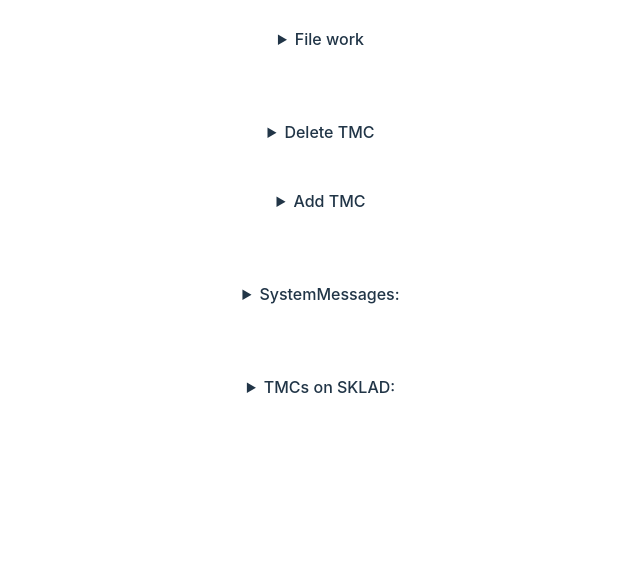
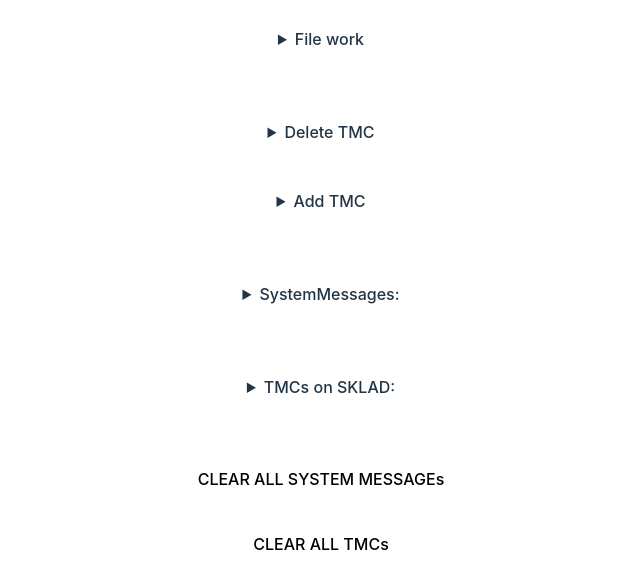
Before and after one commit to serjG901/sklad, a React (Vite) app: page / in a window 1280 px wide. Shown: the top 588 px of the page, without its empty margins (319-959 px from the left). Built offline with nearby package versions, Linux system fonts and the light colour scheme.

Commit message:
Update App.tsx

```diff
--- a/src/App.tsx
+++ b/src/App.tsx
@@ -10,13 +10,15 @@ import UpdateTmc from "./components/updateTmc/updateTmc";
 import FileWork from "./components/fileWork/fileWork";
 
 function App() {
-    const [tmcs, addTmc, deleteTmc, systemMessages, deleteMessage] =
+    const [tmcs, addTmc, deleteTmc, clearAllTmcs, systemMessages, deleteMessage, clearAllSystemMessages] =
         useSkladStore((state) => [
             state.tmcs,
             state.addTmc,
             state.deleteTmc,
+            state.clearAllTmcs,
             state.systemMessages,
             state.deleteMessage,
+            state.clearAllSystemMessages,
         ]);
 
     const [updateTmcForIN, setUpdateTmcForIN] = useState<number | null>(null);
@@ -44,6 +46,13 @@ function App() {
             <br />
             <br />
             <TmcTable tmcs={tmcs} setUpdateTmcForIN={setUpdateTmcForIN} />
+            <br />
+            <br />
+            <button type="button" onClick={() => clearAllSystemMessages()}>CLEAR ALL SYSTEM MESSAGEs</button>
+            <br />
+            <br />
+            <button type="button" onClick={() => clearAllTmcs()}>CLEAR ALL TMCs</button>
+            <br />
         </>
     );
 }
```
